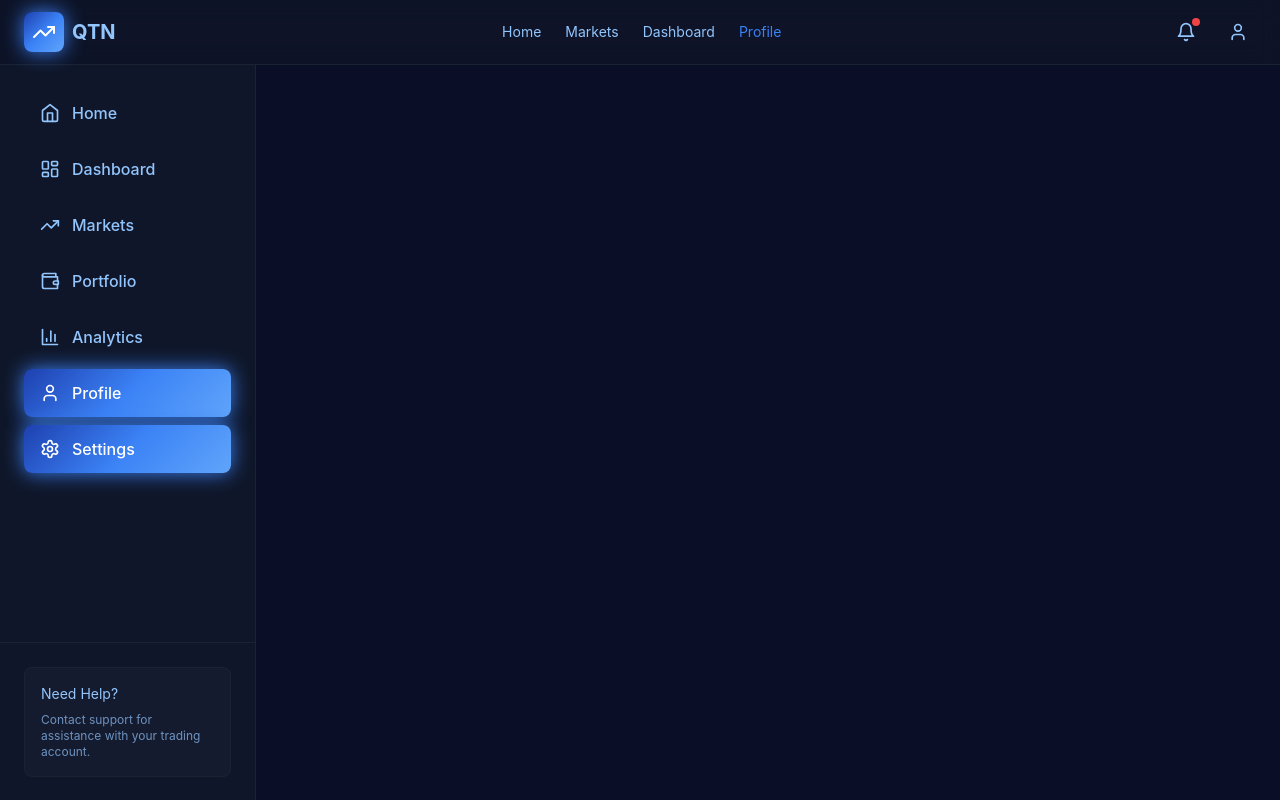
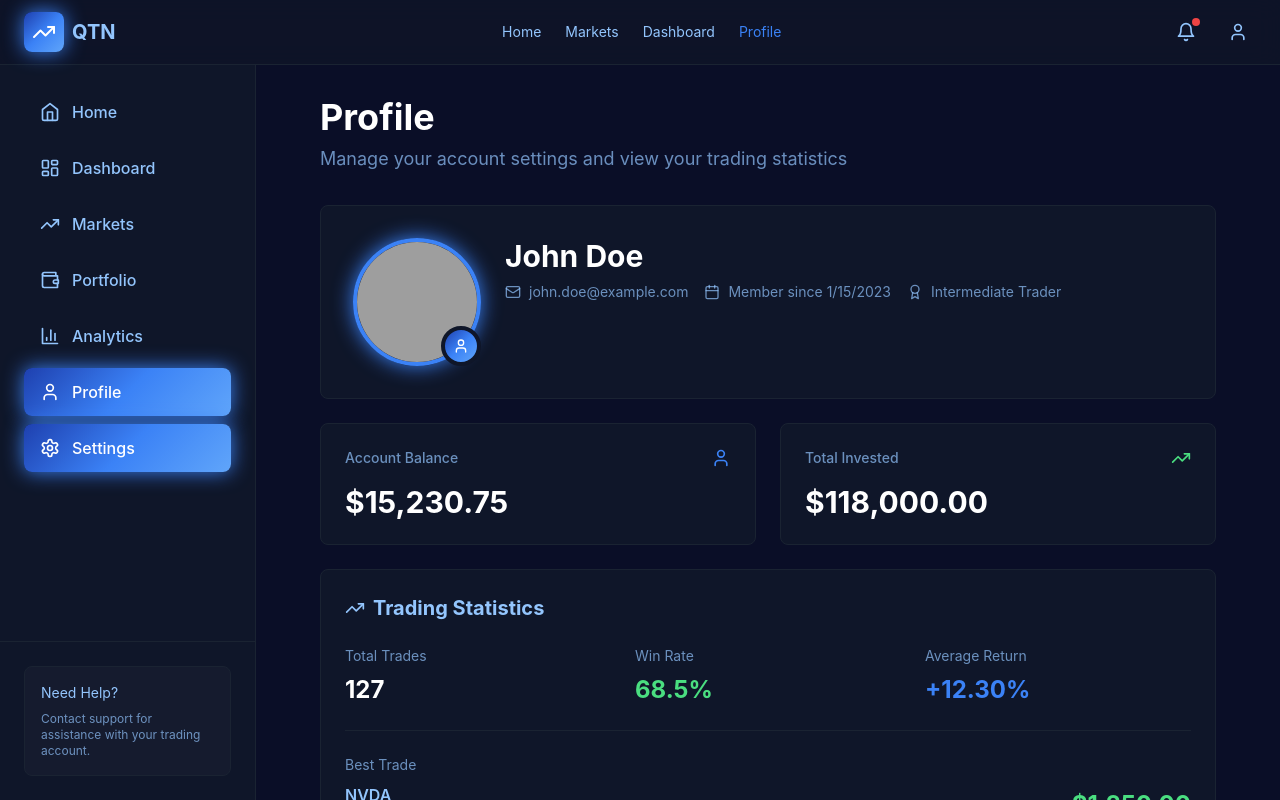
Before and after one commit to anasraheemdev/QUANTUM-TRADE-NEXUS, a Next.js app: page /profile in a window 1280 px wide. Shown: the top 800 px of the page. Built offline with nearby package versions, Linux system fonts and the light colour scheme; grey boxes are pictures that could not be loaded.

Commit message:
Fix ESLint errors for deployment

```diff
--- a/app/dashboard/page.tsx
+++ b/app/dashboard/page.tsx
@@ -46,9 +46,9 @@ export default function DashboardPage() {
     <div className="min-h-screen bg-dark-bg">
       <Navbar />
       <PriceTicker stocks={stocks} />
-      <div className="flex" style={{ minHeight: 'calc(100vh - 4rem - 3rem)' }}>
+      <div className="flex pt-0 lg:pt-0">
         <Sidebar />
-        <main className="flex-1 p-4 sm:p-6 lg:p-8 w-full lg:w-auto">
+        <main className="flex-1 p-4 sm:p-6 lg:p-8 w-full lg:ml-64">
           <div className="max-w-7xl mx-auto">
             {/* Header */}
             <motion.div
--- a/app/page.tsx
+++ b/app/page.tsx
@@ -30,9 +30,9 @@ export default function HomePage() {
     <div className="min-h-screen bg-dark-bg">
       <Navbar />
       <PriceTicker stocks={stocks} />
-      <div className="flex" style={{ minHeight: 'calc(100vh - 4rem - 3rem)' }}>
+      <div className="flex pt-0 lg:pt-0">
         <Sidebar />
-        <main className="flex-1 p-4 sm:p-6 lg:p-8 w-full lg:w-auto">
+        <main className="flex-1 p-4 sm:p-6 lg:p-8 w-full lg:ml-64">
           <div className="max-w-7xl mx-auto">
             {/* Hero Section */}
             <div className="mb-6 sm:mb-8">
--- a/app/profile/page.tsx
+++ b/app/profile/page.tsx
@@ -34,9 +34,9 @@ export default function ProfilePage() {
   return (
     <div className="min-h-screen bg-dark-bg">
       <Navbar />
-      <div className="flex" style={{ minHeight: 'calc(100vh - 4rem)' }}>
+      <div className="flex pt-0 lg:pt-0">
         <Sidebar />
-        <main className="flex-1 p-4 sm:p-6 lg:p-8 w-full lg:w-auto">
+        <main className="flex-1 p-4 sm:p-6 lg:p-8 w-full lg:ml-64">
           <div className="max-w-4xl mx-auto">
             {/* Header */}
             <motion.div
--- a/app/stock/[symbol]/page.tsx
+++ b/app/stock/[symbol]/page.tsx
@@ -135,9 +135,9 @@ export default function StockDetailsPage() {
     return (
       <div className="min-h-screen bg-dark-bg">
         <Navbar />
-        <div className="flex" style={{ minHeight: 'calc(100vh - 4rem)' }}>
+        <div className="flex pt-0 lg:pt-0">
           <Sidebar />
-          <main className="flex-1 p-4 sm:p-6 lg:p-8 w-full lg:w-auto">
+          <main className="flex-1 p-4 sm:p-6 lg:p-8 w-full lg:ml-64">
             <div className="max-w-7xl mx-auto">
               <div className="rounded-lg border border-red-500 bg-dark-card p-4 sm:p-6">
                 <h2 className="text-xl sm:text-2xl font-bold text-red-400 mb-4">Error Loading Stock</h2>
@@ -166,9 +166,9 @@ export default function StockDetailsPage() {
   return (
       <div className="min-h-screen bg-dark-bg">
         <Navbar />
-        <div className="flex" style={{ minHeight: 'calc(100vh - 4rem)' }}>
+        <div className="flex pt-0 lg:pt-0">
           <Sidebar />
-          <main className="flex-1 p-4 sm:p-6 lg:p-8 w-full lg:w-auto">
+          <main className="flex-1 p-4 sm:p-6 lg:p-8 w-full lg:ml-64">
           <div className="max-w-7xl mx-auto">
             {/* Back Button */}
             <Link
--- a/components/Sidebar.tsx
+++ b/components/Sidebar.tsx
@@ -103,7 +103,7 @@ export default function Sidebar({ isOpen: controlledIsOpen, onClose }: SidebarPr
   return (
     <>
       {/* Desktop Sidebar */}
-      <aside className="hidden lg:flex flex-col w-64 border-r border-dark-border bg-dark-card sticky top-16 overflow-y-auto scrollbar-hide" style={{ height: 'calc(100vh - 4rem)' }}>
+      <aside className="hidden lg:flex flex-col w-64 border-r border-dark-border bg-dark-card fixed left-0 top-16 bottom-0 overflow-y-auto scrollbar-hide">
         {sidebarContent}
       </aside>
 
```
